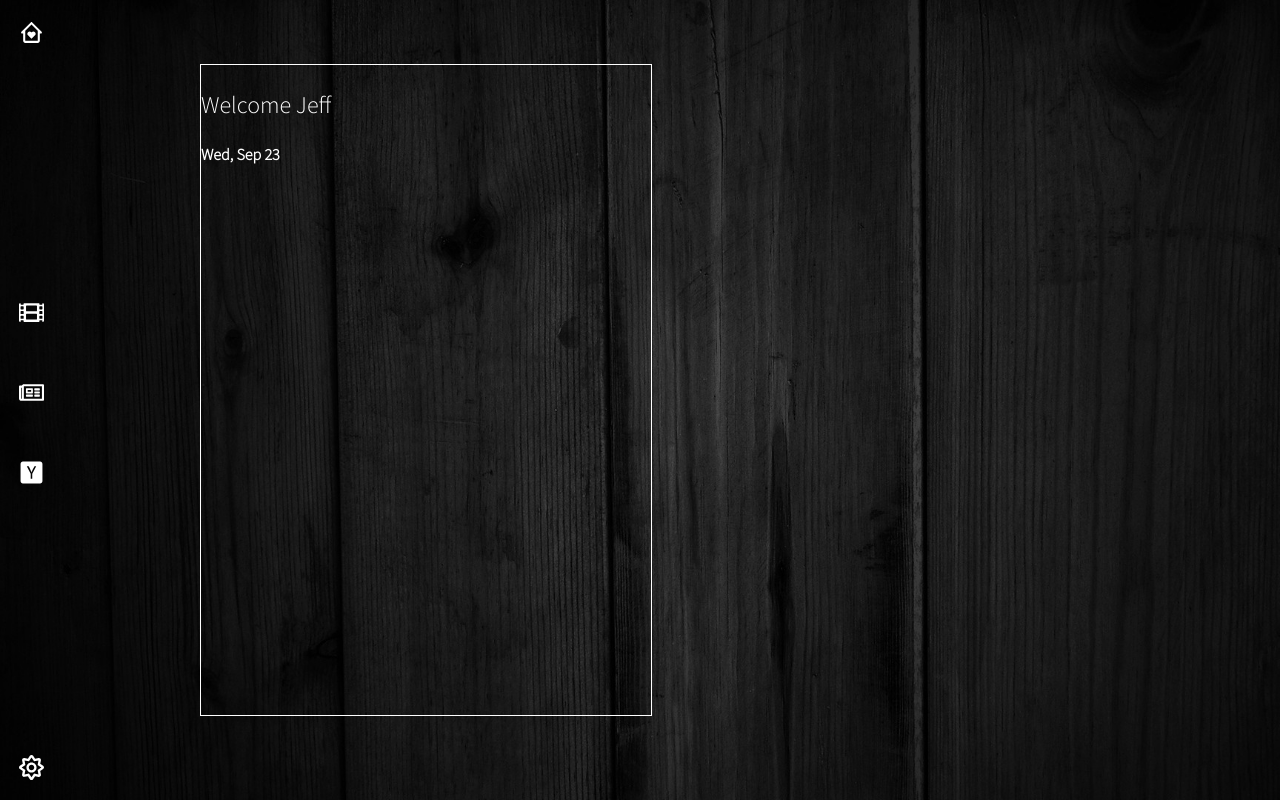
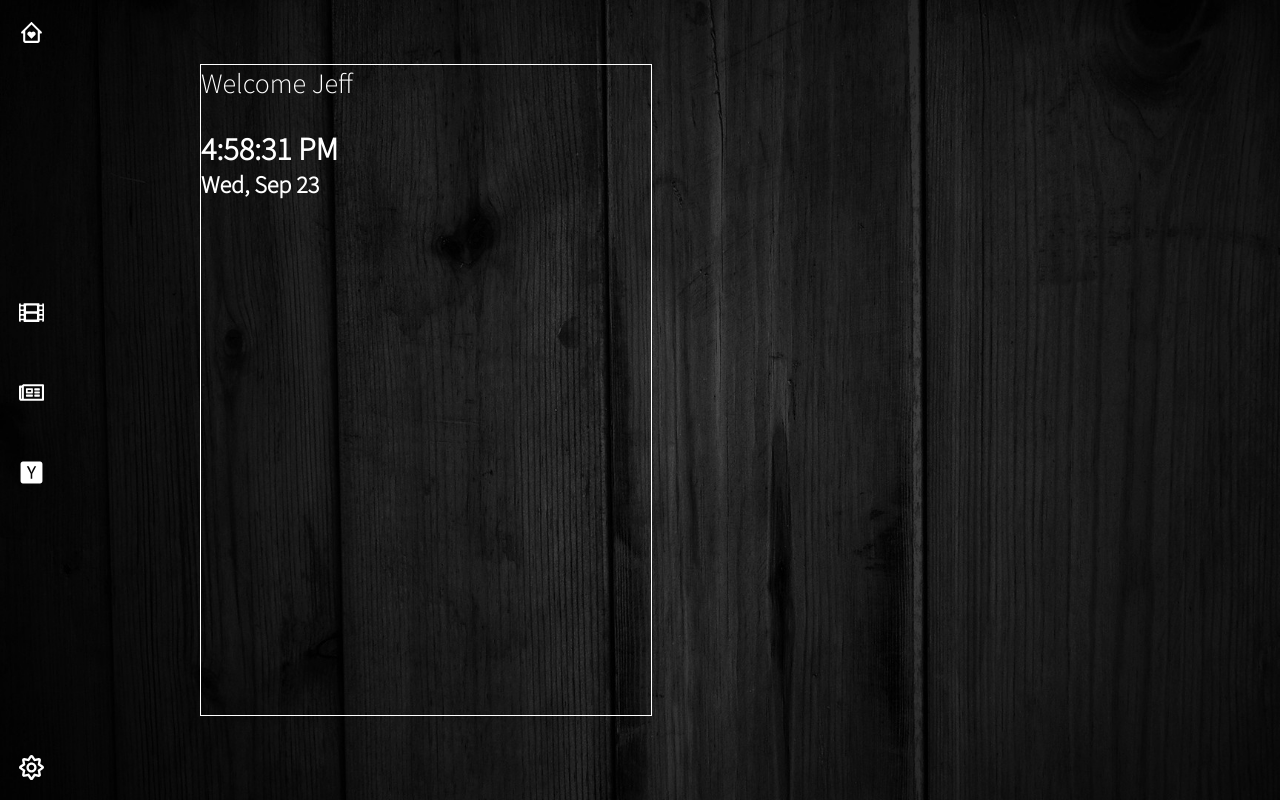
Before and after one commit to JTSwisher/daily-dash-frontend, a React (Create React App) app: page /dash/home in a window 1280 px wide. Built offline with nearby package versions, Linux system fonts and the light colour scheme.

Commit message:
create Clock component import into HomeContainer

```diff
--- /dev/null
+++ b/src/home/Clock.js
@@ -0,0 +1,21 @@
+import React, { useState, useEffect} from 'react';
+
+export default function Clock() {
+    const [time, setTime] = useState(new Date())
+
+    useEffect(() => {
+        let timerID = setInterval( () => tick(), 1000 );
+
+        return function cleanup() {
+            clearInterval(timerID);
+          };
+       });
+
+        function tick() {
+        setTime(new Date());
+        }
+
+    return(
+        <h1 className="home-time">{ time.toLocaleTimeString() }</h1>
+    )
+}
--- a/src/home/Home.css
+++ b/src/home/Home.css
@@ -5,8 +5,18 @@
     width: 450px;
     margin-top: 5%;
     color: white;
+    padding: 0;
 }
 
 .home-greeting {
-    font-size: 1.5em;
+    font-size: 1.75em;
+    margin-top: 0;
 }
+
+.home-date {
+    margin: 0;
+}
+
+.home-time {
+    margin: 0;
+}
--- a/src/home/HomeContainer.js
+++ b/src/home/HomeContainer.js
@@ -1,5 +1,6 @@
-import React from 'react';
+import React, { useState, useEffect } from 'react';
 import './Home.css'
+import Clock from './Clock'
 
 let getDate = () => {
     let d = new Date().toString().split(' ');
@@ -11,10 +12,13 @@ let getDate = () => {
 }
 
 export default function HomeContainer() {
+
+    let time = <Clock />
     return(
         <div className="home-container">
             <p className="home-greeting">Welcome Jeff</p>
-            <h4 className="home-date">{getDate()}</h4>
+            { time }
+            <h2 className="home-date">{ getDate() }</h2>
         </div>
     )
 }
```
